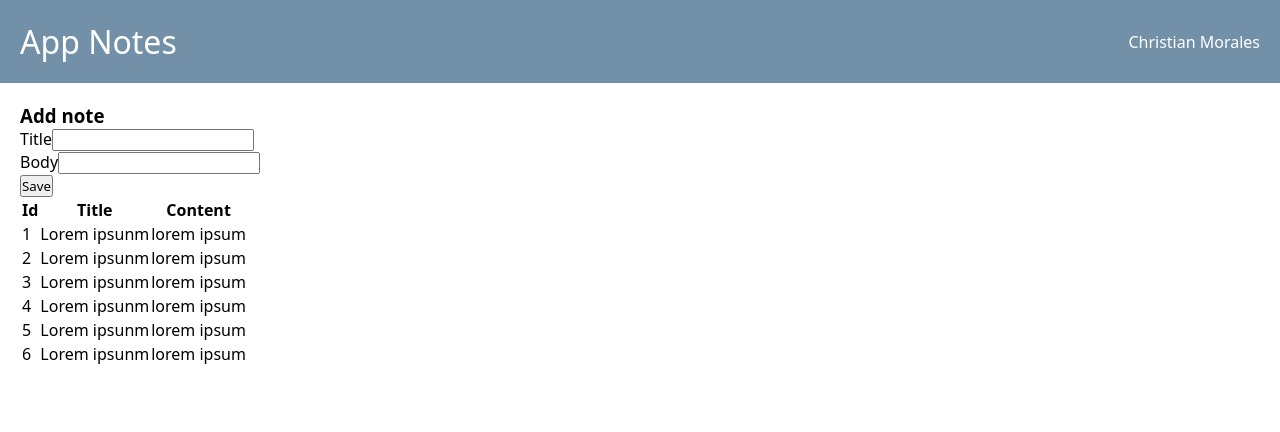
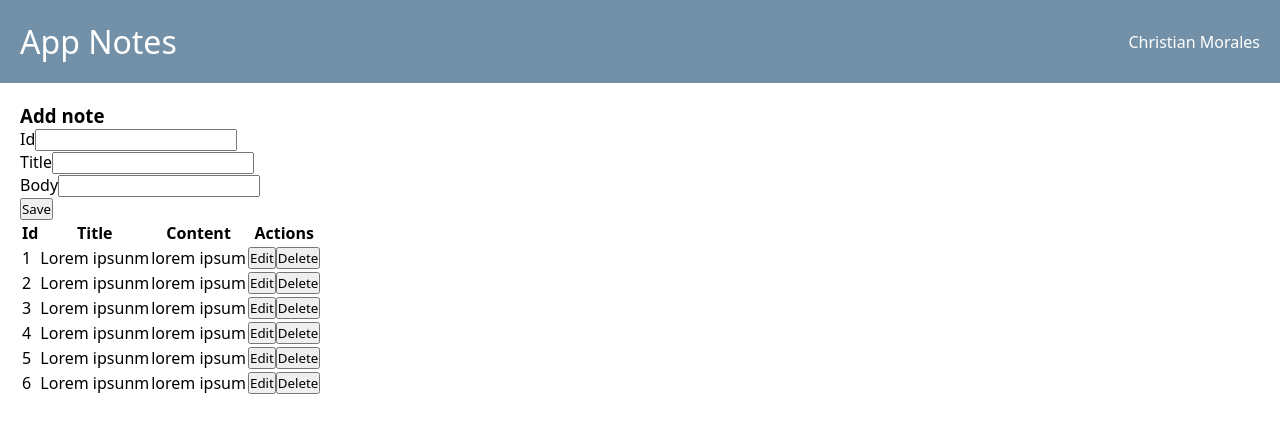
Before and after one commit to christianmoraless/app-notes-test, a React app: page / in a window 1280 px wide. Shown: the top 432 px of the page. Built offline with nearby package versions, Linux system fonts and the light colour scheme; the HTML template or start-up script is replaced by a standard one.

Commit message:
feat saving data

```diff
--- a/src/App.tsx
+++ b/src/App.tsx
@@ -1,15 +1,22 @@
-import React from "react";
+import React, { useState } from "react";
 import "./styles/index.css";
 import { Header, AddNote, Container, Table } from "./components";
+
 import { data } from "./data";
+import { Note } from "./interfaces";
 
 function App() {
+  const [notes, setNotes] = useState<Note[]>(data);
+  const addNote = (note: Note) => {
+    setNotes([...notes, note]);
+  };
+
   return (
     <React.Fragment>
       <Header />
       <Container>
-        <AddNote />
-        <Table data={data} />
+        <AddNote addNote={addNote} />
+        <Table note={notes} />
       </Container>
     </React.Fragment>
   );
--- a/src/components/AddNote.tsx
+++ b/src/components/AddNote.tsx
@@ -1,13 +1,16 @@
-import { ChangeEvent, useState } from "react";
+import { ChangeEvent, FC, useState } from "react";
+import { Note } from "../interfaces";
 
 const form = {
-  id: "",
   title: "",
   body: "",
 };
+interface Props {
+  addNote: (note: Note) => void;
+}
 
-export const AddNote = () => {
-  const [formData, setFormData] = useState(form);
+export const AddNote: FC<Props> = ({ addNote }) => {
+  const [formData, setFormData] = useState<Note>(form);
 
   const handleInputChange = (event: ChangeEvent<HTMLInputElement>) => {
     const target = event.target;
@@ -18,7 +21,7 @@ export const AddNote = () => {
 
   const handleSubmit = (event: React.FormEvent<HTMLFormElement>) => {
     event.preventDefault();
-    localStorage.setItem("notes", JSON.stringify(formData));
+    addNote(formData);
   };
 
   return (
@@ -26,6 +29,10 @@ export const AddNote = () => {
       <div>
         <h3>Add note</h3>
         <form onSubmit={handleSubmit}>
+          <div>
+            <label>Id</label>
+            <input readOnly={true} type="number" name="id" />
+          </div>
           <div>
             <label>Title</label>
             <input
--- a/src/components/Table.tsx
+++ b/src/components/Table.tsx
@@ -1,11 +1,12 @@
-import { FC } from "react";
+import { FC, useEffect, useState } from "react";
 import { Note } from "../interfaces";
 
 interface Props {
-  data: Note[];
+  note: Note[];
 }
-export const Table: FC<Props> = ({ data }) => {
-  console.log();
+export const Table: FC<Props> = ({ note }) => {
+  useEffect(() => {}, []);
+
   return (
     <table className="table-auto">
       <thead>
@@ -13,16 +14,23 @@ export const Table: FC<Props> = ({ data }) => {
           <th>Id</th>
           <th>Title</th>
           <th>Content</th>
+          <th>Actions</th>
         </tr>
       </thead>
       <tbody>
-        {data.map((item, index) => (
-          <tr key={index}>
-            <td>{item.id}</td>
-            <td>{item.title}</td>
-            <td>{item.body}</td>
-          </tr>
-        ))}
+        {note.length === 0
+          ? "No hay data"
+          : note.map((item, key) => (
+              <tr key={key}>
+                <td>{item.id}</td>
+                <td>{item.title}</td>
+                <td>{item.body}</td>
+                <td>
+                  <button>Edit</button>
+                  <button>Delete</button>
+                </td>
+              </tr>
+            ))}
       </tbody>
     </table>
   );
--- a/src/interfaces/index.ts
+++ b/src/interfaces/index.ts
@@ -1,5 +1,5 @@
 export interface Note {
-  id: number;
+  id?: number;
   title: string;
   body: string;
 }
```
